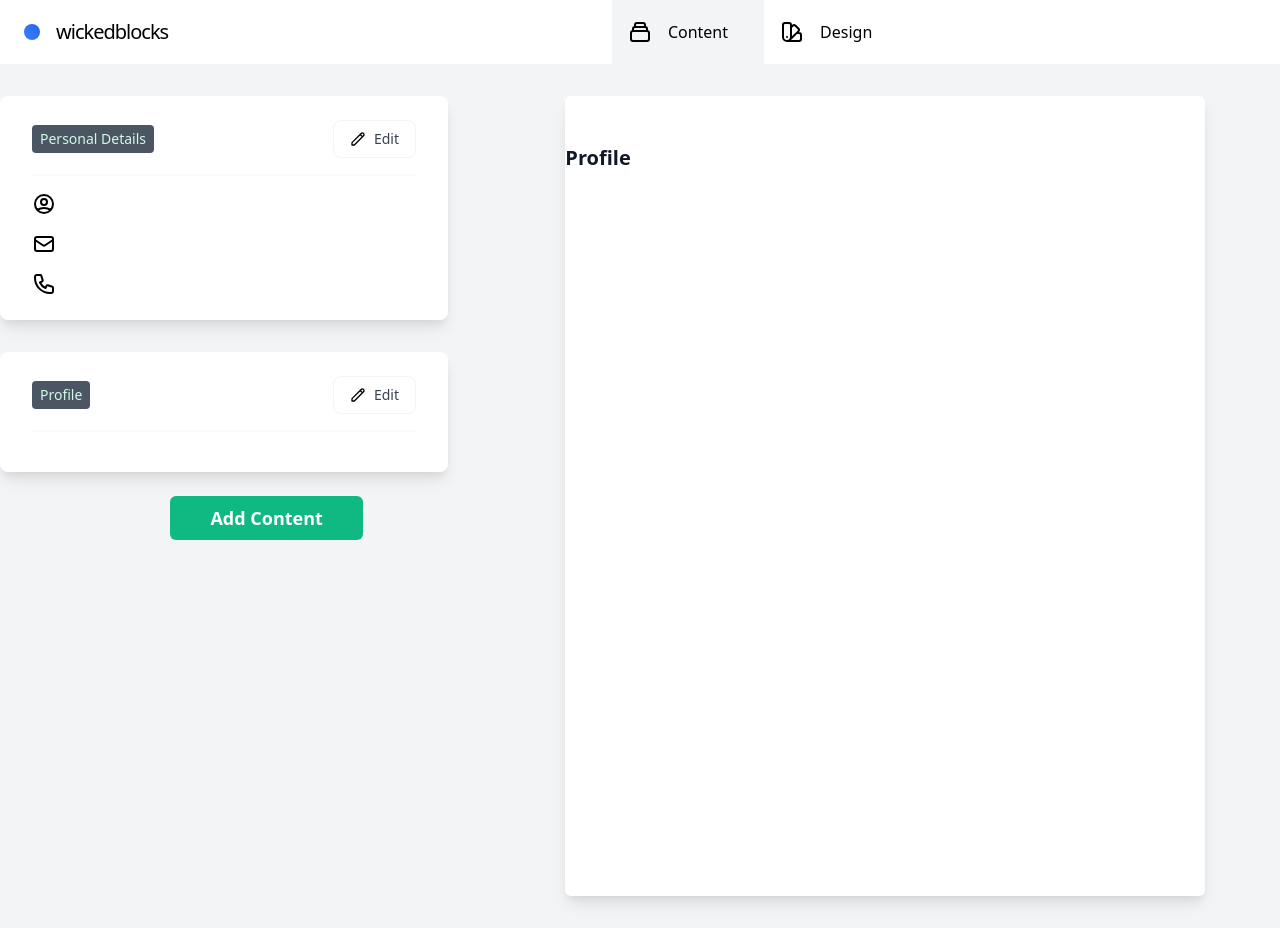
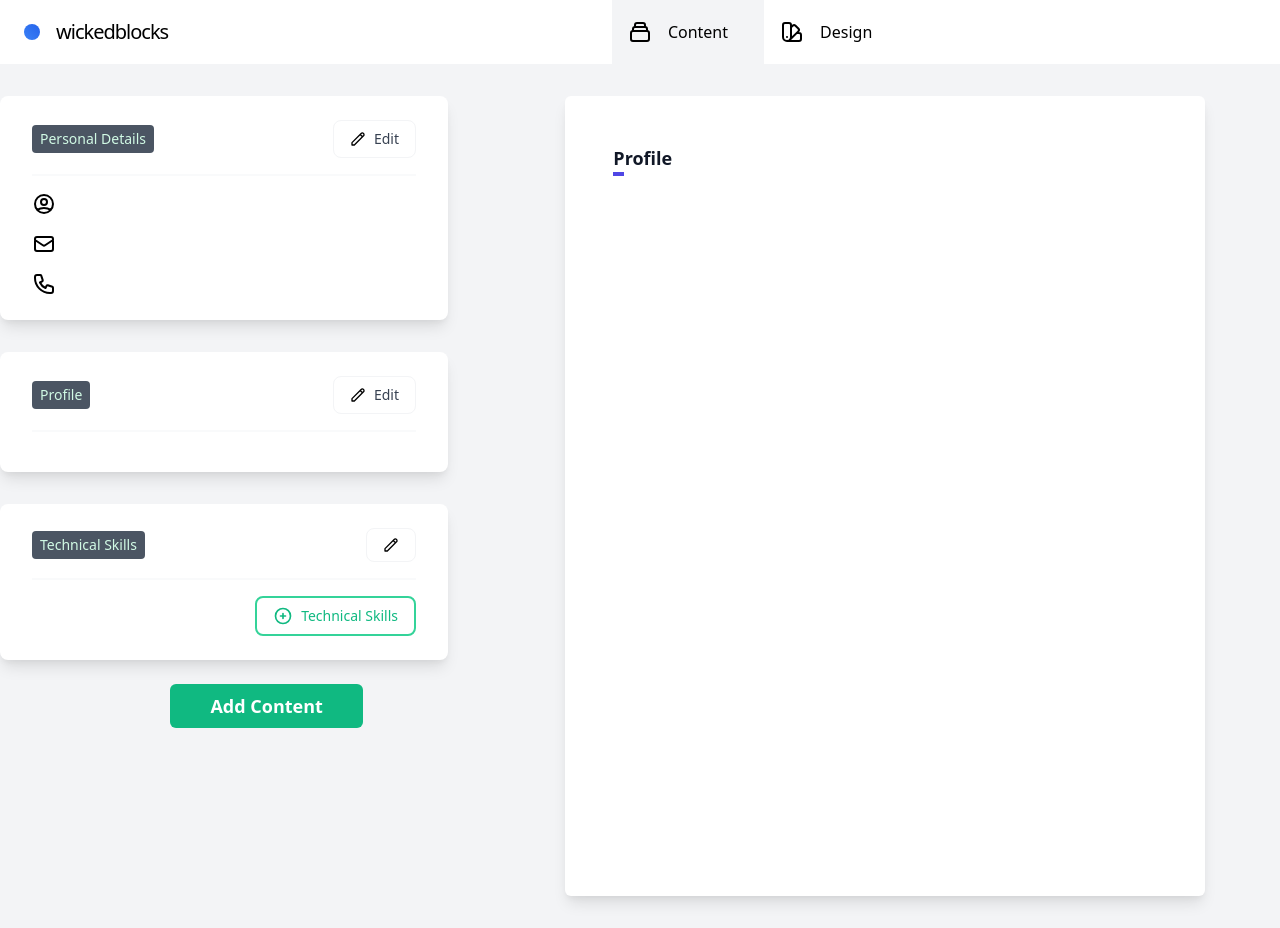
Before and after one commit to benlittlenz/resume-builder, a React (Create React App) app: page / in a window 1280 px wide. Built offline with nearby package versions, Linux system fonts and the light colour scheme.

Commit message:
feat: added skills display and create skill form

```diff
--- a/src/components/Builder.tsx
+++ b/src/components/Builder.tsx
@@ -1,9 +1,11 @@
 import React, { useState } from 'react';
 import { PDFViewer } from '@react-pdf/renderer';
 
+import { useAppSelector } from '../app/hooks';
+
 import { PersonalDetails } from './Display/PersonalDetails'
 import { Profile } from './Display/Profile/index'
-import { useAppSelector } from '../app/hooks';
+import { TechnicalSkills } from './Display/Skills/index'
 
 import { Name } from './Display/PersonalDetails/Output/Name'
 import { Contact } from './Display/PersonalDetails/Output/Contact'
@@ -28,6 +30,7 @@ export function Builder() {
             <>
               <PersonalDetails />
               <Profile />
+              <TechnicalSkills />
               <div className="flex justify-center w-full mx-auto">
                 <button
                   className="mt-6 bg-green-500 text-white text-lg font-semibold px-10 py-2 rounded-md"
--- a/src/components/Display/Profile/Output/index.tsx
+++ b/src/components/Display/Profile/Output/index.tsx
@@ -6,9 +6,12 @@ export function ProfileOutput() {
   console.log("YOYOOYOY", profile)
   return (
     <div>
-      <h1 className={`title-font text-xl pt-4 mb-4 font-bold text-gray-900`}>Profile</h1>
-      <div>
-        <p>{profile}</p>
+      <div className="w-2/12 px-12">
+        <h1 className={`title-font text-lg pt-4 font-bold text-gray-900`}>Profile</h1>
+        <div className="w-full border-2 border-indigo-600"></div>
+      </div>
+      <div className="px-12 mt-1">
+        <p className="text-sm">{profile}</p>
       </div>
     </div>
 
--- /dev/null
+++ b/src/components/Display/Skills/CreateSkill.tsx
@@ -0,0 +1,62 @@
+import React, { useState, useEffect } from 'react';
+import { useForm } from '../../../app/hooks/useForm'
+import { Form } from '../../Form'
+import { useAppDispatch } from '../../../app/hooks';
+import { formSubmitted } from '../../../redux/ProfileSlice';
+
+type FormProps = {
+  setShowForm: (showForm: boolean) => void;
+}
+
+type Inputs = {
+  skill: string,
+  information: string,
+};
+
+export const formData = [
+  {
+    component: "page",
+    label: "Page 1",
+    _uid: "0c946643-5a83-4545-baea-055b27b51e8a",
+    fields: [
+      {
+        component: "field",
+        label: "Skill",
+        _uid: "skill",
+        field: {
+            component: "text",
+            label: "Skill",
+            type: "text",
+            id: "skill"
+          }
+      },
+      {
+        component: "field",
+        label: "Information / Subskill",
+        _uid: "information",
+        field: {
+            component: "text",
+            label: "Information / Subskill",
+            type: "text",
+            id: "information"
+          }
+      },
+    ]
+  },
+];
+
+export function ProfileForm({setShowForm}: FormProps) {
+  const [fields, handleChange] = useForm({
+    profile: '',
+  })
+  const dispatch = useAppDispatch()
+
+  useEffect(() => {
+    console.log('update: ', fields)
+    dispatch(formSubmitted(fields))
+  }, [fields]);
+
+  return (
+    <Form formData={formData} handleChange={handleChange} />
+  )
+}
--- /dev/null
+++ b/src/components/Display/Skills/Display.tsx
@@ -0,0 +1,51 @@
+import React, { useState } from 'react';
+
+type SkillsProps = {
+  setShowForm: (showForm: boolean) => void;
+}
+
+export function Details({ setShowForm }: SkillsProps) {
+  const [showCreateSkill, setShowCreateSkill] = useState(false);
+
+  return (
+    <>
+      {showCreateSkill ? (
+        <div>
+          ggfddgfgd
+        </div>
+      ) : (
+        <div className="flex flex-col bg-white px-8 py-6 max-w-md rounded-lg shadow-lg">
+          <div className="flex justify-between items-center">
+            <a className="px-2 py-1 bg-gray-600 text-sm text-green-100 rounded" href="#">Technical Skills</a>
+            <span>
+              <button
+                className="flex items-center border border-gray-100 px-4 py-2 rounded-lg hover:border-gray-300"
+                onClick={() => setShowForm(true)}
+              >
+                <svg xmlns="http://www.w3.org/2000/svg" className="h-4 w-4" fill="none" viewBox="0 0 24 24" stroke="currentColor">
+                  <path stroke-linecap="round" stroke-linejoin="round" stroke-width="2" d="M15.232 5.232l3.536 3.536m-2.036-5.036a2.5 2.5 0 113.536 3.536L6.5 21.036H3v-3.572L16.732 3.732z" />
+                </svg>
+                {/* <a className="text-gray-700 text-sm ml-2">Edit</a> */}
+              </button>
+            </span>
+          </div>
+          <div className="mt-4 border border-gray-50"></div>
+          <div className="flex justify-between items-center mt-4">
+            <a className="text-gray-700 text-sm mx-3 ml-6" href="#"></a>
+          </div>
+          <div className="flex justify-end">
+            <button
+              className="flex items-center border-2 border-green-400 px-4 py-2 rounded-lg hover:border-green-500 text-green-500 hover:shadow-md focus:outline-none"
+              onClick={() => setShowCreateSkill(true)}
+            >
+              <svg xmlns="http://www.w3.org/2000/svg" className="h-5 w-5 mr-2" fill="none" viewBox="0 0 24 24" stroke="currentColor">
+                <path strokeLinecap="round" strokeLinejoin="round" strokeWidth={2} d="M12 9v3m0 0v3m0-3h3m-3 0H9m12 0a9 9 0 11-18 0 9 9 0 0118 0z" />
+              </svg>
+              <span className="text-sm hover:text-green-600">Technical Skills</span>
+            </button>
+          </div>
+        </div>
+      )}
+    </>
+  )
+}
--- /dev/null
+++ b/src/components/Display/Skills/index.tsx
@@ -0,0 +1,14 @@
+import React, { useState } from 'react';
+
+import { Details } from './Display';
+// import { ProfileForm } from './Form';
+
+export function TechnicalSkills() {
+  const [showForm, setShowForm] = useState(false);
+  return (
+    <div className="mt-8">
+      {!showForm && <Details setShowForm={setShowForm} />}
+      {/* {showForm && <ProfileForm setShowForm={setShowForm} />} */}
+    </div>
+  )
+}
--- a/src/components/Form/Field.tsx
+++ b/src/components/Form/Field.tsx
@@ -16,7 +16,7 @@ export const Field = ({ field, handleChange }: FieldProps) => {
       </label>
       {field.type === 'textarea' ? (
         <textarea
-          className="autoexpand tracking-wide py-2 px-4 mb-3 leading-relaxed appearance-none block w-full bg-gray-200 border border-gray-200 rounded focus:outline-none focus:bg-white focus:border-gray-500"
+          className="autoexpand tracking-wide py-2 px-4 mb-3 leading-relaxed appearance-none block w-full border border-gray-200 rounded focus:outline-none focus:bg-white focus:border-gray-500"
           id={field ? field?.id : ''}
           placeholder={field ? field?.label : ''}
           onChange={handleChange}
```
